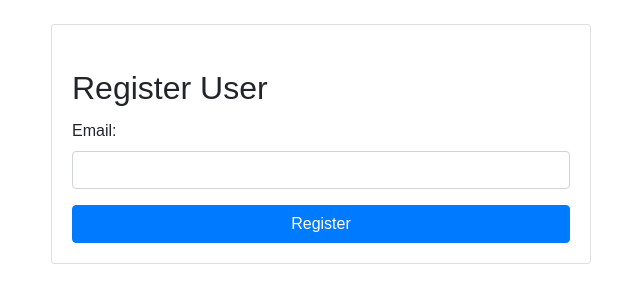
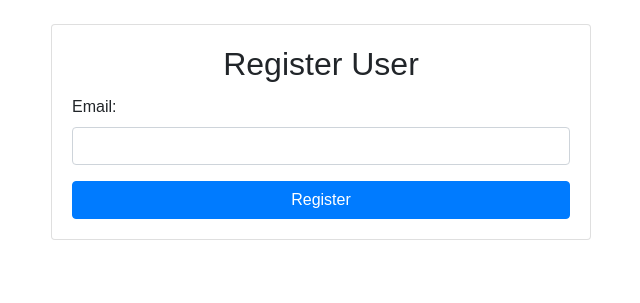
Before and after one commit to Elpidio16/Protocol-de-com_mini_PKI, a Flask app: page /register in a window 1280 px wide. Shown: the part 128-431 px from the top of the page, without its empty margins (319-959 px from the left). Run offline with Flask 3, Linux system fonts and the light colour scheme; some libraries are stand-ins or nearby versions.

Commit message:
text-center add

```diff
--- a/app/templates/register.html
+++ b/app/templates/register.html
@@ -2,13 +2,10 @@
 
 {% block content %}
 <div class="row justify-content-center">
-    <br>
-    <br>
     <div class="col-md-8 col-lg-6">
         <div class="card">
             <div class="card-body">
-                <br>
-                <h2 class="card-title">Register User</h2>
+                <h2 class="card-title text-center">Register User</h2>
                 <form method="post">
                     <div class="form-group">
                         <label for="email">Email:</label>
```
